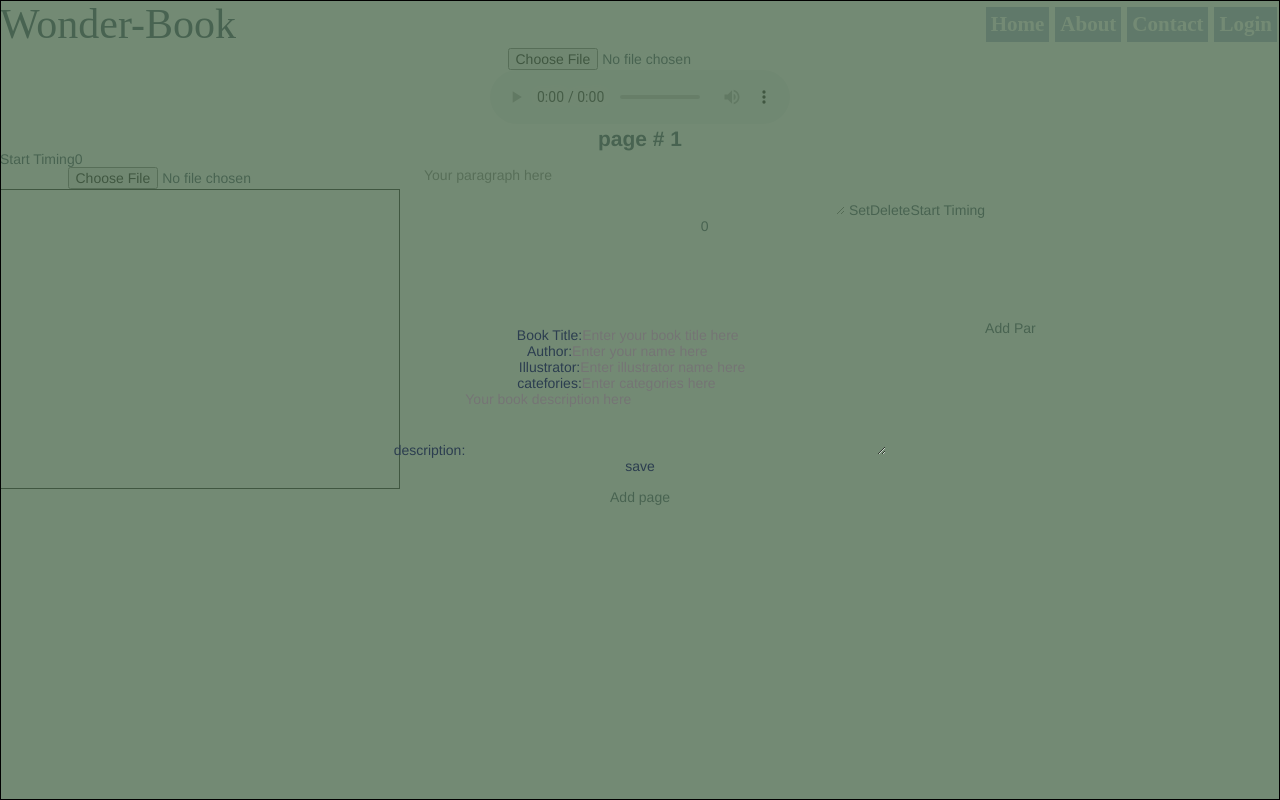
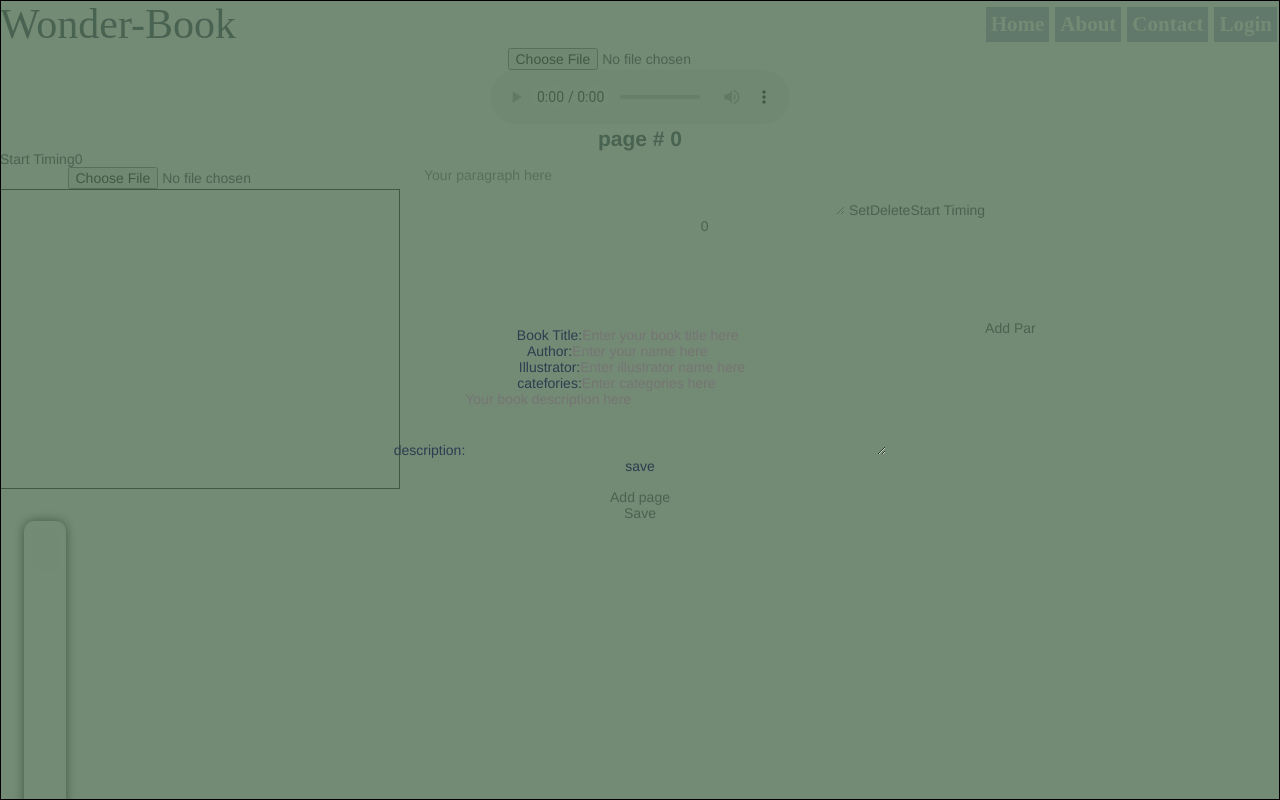
Before and after one commit to Shpitz/wonderBook, a Vue app: page /#/bookEditor/1 in a window 1280 px wide. Shown: the top 800 px of the page. Built offline with nearby package versions, Linux system fonts and the light colour scheme; a web font is replaced by a local one.

Commit message:
editor handling

```diff
--- a/src/store/book-module.js
+++ b/src/store/book-module.js
@@ -75,7 +75,14 @@ export default {
             if (isEdit) return bookSerivce.saveBook(book)
                 .then(_ => context.commit({ type: UPDATE_BOOK, book }))
             else return bookSerivce.saveBook(book)
-                .then(_ => context.commit({ type: ADD_BOOK, book }))
+                .then(newBook =>
+                    {
+                    console.log('new book inside store pf frontend',newBook)
+                    context.commit({ type: ADD_BOOK, book })
+                    return newBook
+
+                })
+
         },
     }
 }
--- a/src/views/book-editor.vue
+++ b/src/views/book-editor.vue
@@ -22,7 +22,7 @@
                     <span>description:</span>
                     <textarea rows='4' cols='50' class="form-control" v-model="book.description" placeHolder="Your book description here" />
                 </div>
-                <button @click="saveDetails">save</button>
+                <button @click.prevent="saveDetails">save</button>
             </form>
         </div>
         <div>
@@ -34,30 +34,30 @@
             </form>
             <audio ref="audio" :src="audioPath" controls />
         </div>
-        <h1>page # {{pageNum}}</h1>
+        <h1>page # {{currPageIdx}}</h1>
         <div class="page-timing-container flex">
             <button @click="setTimingPage">Start Timing</button>
-            <div class="display-timing">{{book.pages[pageNum-1].time}}</div>
+            <div class="display-timing">{{book.pages[currPageIdx].time}}</div>
         </div>
         <div class="page-container flex">
             <div class="page-area">
-                <form action="/action_page.php">
+                <form>
                     <input @change="setImgFile" type="file" accept="image/*" ref="imgInput">
                 </form>
-                <div class="img-container" :style="{ backgroundImage: 'url(' + book.pages[pageNum-1].img + ')' }">
-                    <p v-for="(p,idx) in book.pages[pageNum-1].paragraphs" :key="idx" >
+                <div class="img-container" :style="{ backgroundImage: 'url(' + book.pages[currPageIdx].img + ')' }">
+                    <p v-for="(p,idx) in book.pages[currPageIdx].paragraphs" :key="idx" >
                         {{p.txt}}
                     </p>
                 </div>
             </div>
             <div class="par-area">
                 <ul class="pagePar clean-list">
-                    <li v-for="(par,idx) in book.pages[pageNum-1].paragraphs" :key="idx">
+                    <li v-for="(par,idx) in book.pages[currPageIdx].paragraphs" :key="idx">
                         <textarea rows='3' cols='50' class="form-control" v-model="par.txt" placeHolder="Your paragraph here"/>
                         <button>Set</button>
                         <button @click="deletePar(idx)">Delete</button>
                         <button @click="setTimingPar(idx)">Start Timing</button>
-                        <div class="display-timing">{{book.pages[pageNum-1].paragraphs[idx].parStartTime}}</div>
+                        <div class="display-timing">{{book.pages[currPageIdx].paragraphs[idx].parStartTime}}</div>
                     </li>
                 </ul>
             </div>
@@ -66,16 +66,18 @@
         <button @click="addPage">Add page</button>
         </div>
 
-        <!-- <button @click="saveBook">Save</button> -->
-
+        <button @click="saveBook">Save</button>
+        <ul class="editor-previews clean-list flex">
+            <li @click="selectPage(pageIdx)" v-for="(page,pageIdx) in book.pages" :key="pageIdx"><bookPage :pageData="page"></bookPage></li>
+        </ul>
     </section>
 </template>
 
 <script>
-// import {
-//   SAVE_BOOK,
-// } from "../store/book-module.js";
-
+import {
+  SAVE_BOOK,
+} from "../store/book-module.js";
+import bookPage from "../components/book-page.vue";
 export default {
   name: "bookEditor",
   data() {
@@ -85,6 +87,7 @@ export default {
         isFirstDetails: false,
         book: null,
         pageNum: 0,
+        currPageIdx: 0,
         parNum: 1,
         paragraph: {
             txt: '',
@@ -113,7 +116,7 @@ export default {
       }
       this.addPage();
       console.log(this.book);
-      console.log(this.pageNum);
+      console.log(this.currPageIdx,'currPageIdx');
 
       console.log(this.book.pages[this.pageNum-1]);
 
@@ -122,6 +125,7 @@ export default {
   computed: {},
   methods: {
     addPage() {
+
       this.pageNum += 1;
       var newPage = {
             time: 0,
@@ -134,21 +138,21 @@ export default {
                 }
             ]
       }
-      this.book.pages.push(newPage)
+      this.currPageIdx = this.pageNum-1;
+      this.book.pages.push(newPage);
       console.log(this.book.pages);
 
     },
+    selectPage(idx){
+        debugger;
+        this.currPageIdx = idx
+    },
     addPar() {
     var newPar = {...this.paragraph}
-      this.book.pages[this.pageNum-1].paragraphs.push(newPar);
-      console.log('book paragraphs: ', this.book.pages[this.pageNum-1].paragraphs);
-
+      this.book.pages[this.currPageIdx].paragraphs.push(newPar);
     },
     deletePar(idx) {
-         this.book.pages[this.pageNum-1].paragraphs.splice(idx, 1);
-         console.log(this.book.pages[this.pageNum-1].paragraphs);
-
-
+         this.book.pages[this.currPageIdx].paragraphs.splice(idx, 1);
 
     },
     saveDetails() {
@@ -164,28 +168,34 @@ export default {
     },
     setImgFile() {
         this.imgPath ="./img/books/walkingTogether/cover.jpg";
-        this.book.pages[this.pageNum-1].img = this.imgPath;
+        this.book.pages[this.currPageIdx].img = this.imgPath;
         this.imgPath = '';
 
     },
     setTimingPage(){
         console.log('start timing',this.$refs.audio.currentTime)
-        this.book.pages[this.pageNum-1].time = this.$refs.audio.currentTime
+        this.book.pages[this.currPageIdx].time = this.$refs.audio.currentTime
         this.$refs.audio.pause()
     },
     setTimingPar(idx){
         console.log('start timing',this.$refs.audio.currentTime)
-        this.book.pages[this.pageNum-1].paragraphs[idx].parStartTime = this.$refs.audio.currentTime
+        this.book.pages[this.currPageIdx].paragraphs[idx].parStartTime = this.$refs.audio.currentTime
         this.$refs.audio.pause()
     },
-//     saveBook() {
-//       this.$store.dispatch({ type: SAVE_BOOK }).catch(err => {
-//         console.log("error in saveing book", err);
-//       });
-//   },
-//   components: {
-//   }
-}
+    saveBook() {
+      this.$store.dispatch({ type: SAVE_BOOK, book: this.book})
+      .then((book)=>{
+          console.log('book',book);
+          this.book = JSON.parse(JSON.stringify(book))
+      })
+      .catch(err => {
+
+      });
+    },
+},
+components: {
+          bookPage
+      }
 }
 </script>
 
@@ -210,4 +220,9 @@ export default {
 
 
 }
+
+.editor-previews li{
+    max-width: 80px;
+    max-height: 80px;
+}
 </style>
```
Also changed, not shown: 1 other file (tests, documents, lock files or other folders).
